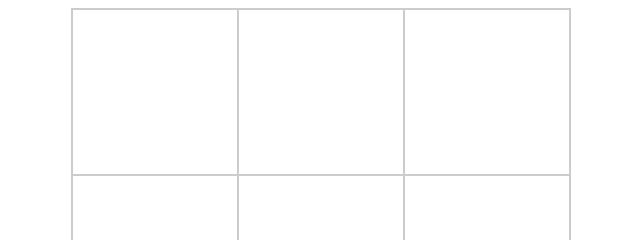
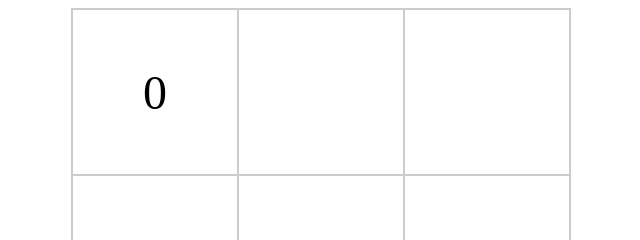
Before and after one commit to harrynortham/tictactoe, a plain HTML site: page index.html in a window 1280 px wide. Both pictures are taken after a click on the element 473 px from the left and 92 px from the top of the page. Shown: the top 240 px of the page, 319-959 px from the left. Drawn offline with Linux system fonts and the light colour scheme.

Commit message:
table now shows naughts or crosses when clicked

```diff
--- a/script.js
+++ b/script.js
@@ -4,15 +4,20 @@
 
 // using module pattern: IIFEs because we only need to use once
 
-const displayController = (function () {
-  const takeTurn = function (i) {
-    console.log("clicked " + i);
+const gameController = (function () {
+  //create function  which player turn
+
+  //has the square already been clicked
+
+  const takeTurn = function (square) {
+    // check value exists in object otherwise update the object
+    return "naught";
   };
   return { takeTurn };
 })();
 
 const gameBoard = (function () {
-  const { takeTurn } = displayController; // give access to the takeTurn function with destructuring
+  const { takeTurn } = gameController; // give access to the takeTurn function with destructuring
   const boardContainer = document.getElementById("game-board-container");
   const gameBoard = document.createElement("div");
   gameBoard.id = "game-board";
@@ -23,10 +28,16 @@ const gameBoard = (function () {
     for (let i = 0; i < squareCount; i++) {
       const square = document.createElement("div");
       square.classList.add("game-square", `game-square--${i}`);
-      // attach click event listener to each square and trigger display controller function, we will work from there
+      // attach click event listener to each square and trigger game controller function, we will work from there
       square.addEventListener("click", () => {
-        takeTurn(i);
         // if takeTurn returns marker X or O we will add element to the div
+        if (takeTurn(i) === "cross") {
+          square.classList.add("game-square-cross");
+        } else if (takeTurn(i) === "naught") {
+          square.classList.add("game-square-naught");
+        } else {
+          return;
+        }
       });
       // add square element to the gameBoard
       gameBoard.appendChild(square);
--- a/style.css
+++ b/style.css
@@ -14,4 +14,19 @@
   aspect-ratio: 1/1;
   border: 1px solid #ccc;
   cursor: pointer;
+  display: flex;
+  flex-direction: column;
+  justify-content: center;
+  align-items: center;
+  font-size: 3rem;
 }
+
+.game-square.game-square-cross::before {
+  content: "X";
+  display: block;
+}
+
+.game-square.game-square-naught::before {
+  content: "0";
+  display: block;
+}
```
